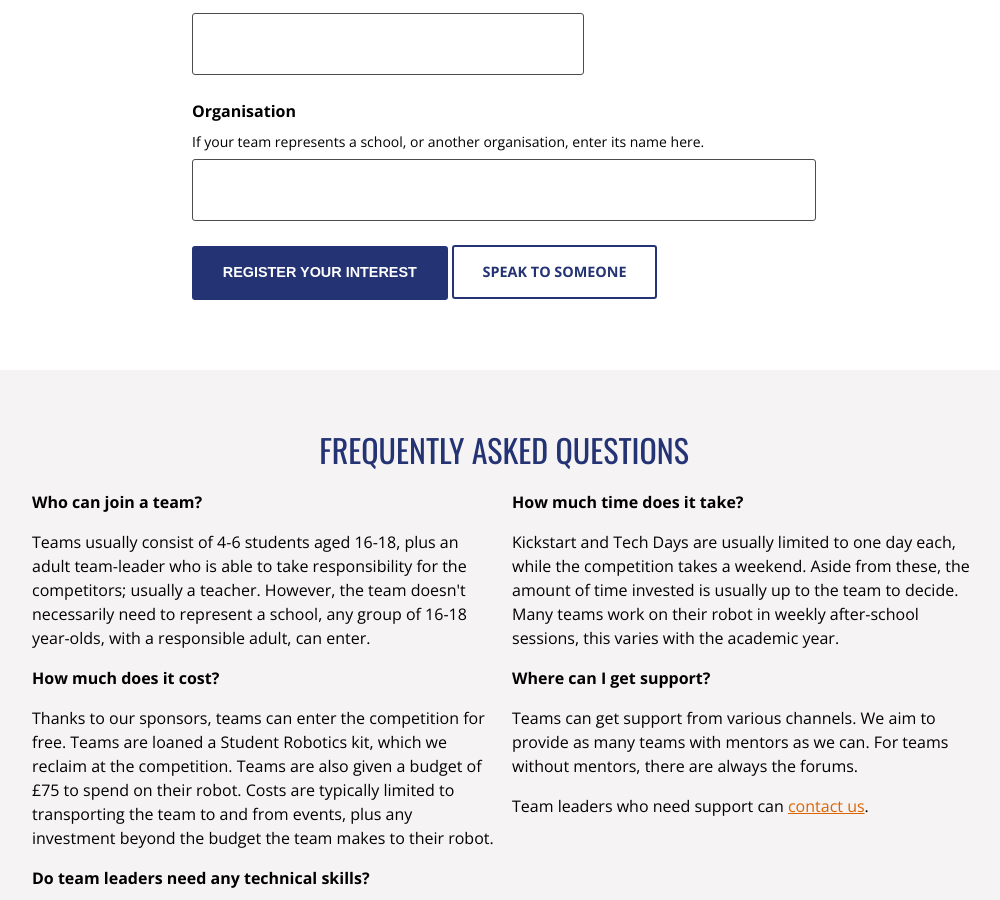
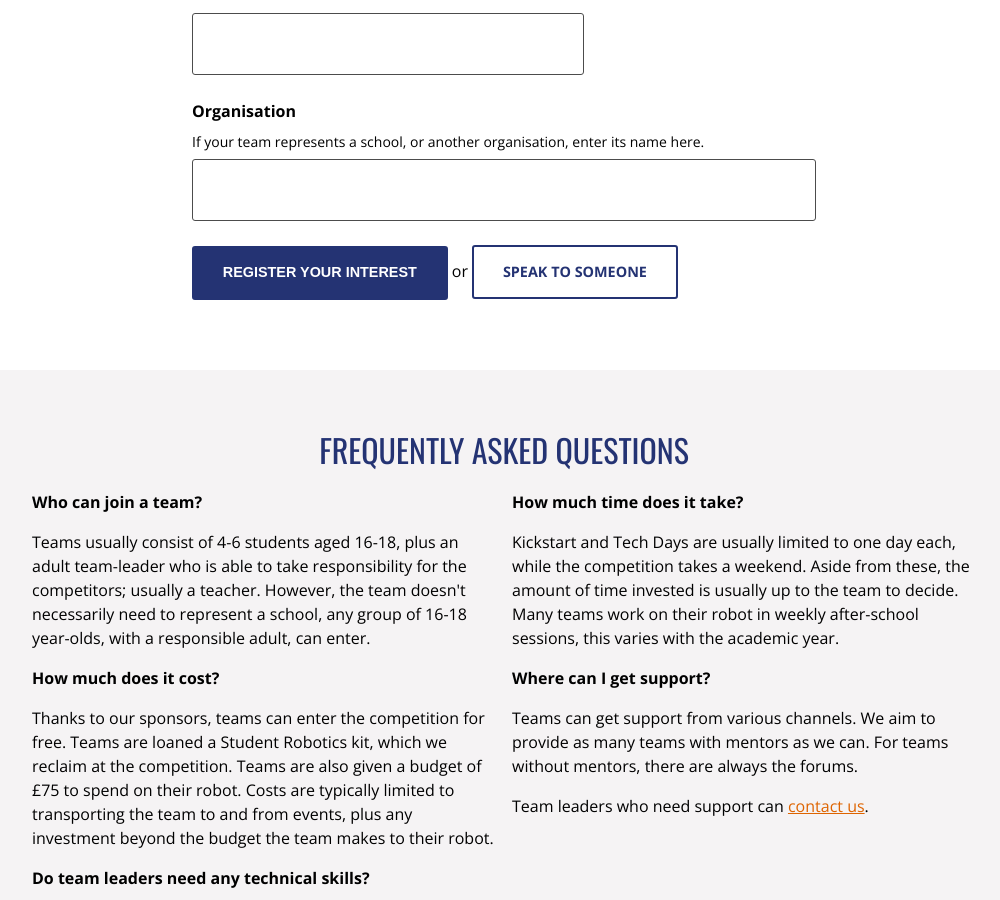
Before and after one commit to srobo/website, a Jekyll site: the page built from compete.html, in a window 1280 px wide and 900 px high, scrolled down 2688 px. Shown: the whole window, without its empty margins (136-1136 px from the left). Built offline with Jekyll 4.4.1, drawn with Linux system fonts in a browser that asks for light colours; nearby versions of some CDN libraries; comment, search, counter and statistics services are not loaded.

Commit message:
Add "or" between CTAs in the team signup form

```diff
--- a/_includes/team-signup.html
+++ b/_includes/team-signup.html
@@ -29,7 +29,8 @@
       </div>
       <div style="position: absolute; left: -5000px;" aria-hidden="true"><input type="text" name="b_1af17c2a3426de258620aae46_dd7d04139d" tabindex="-1" value=""></div>
       <div class="clear">
-        <input class="button button-primary" type="submit" value="Register your interest" name="subscribe" id="mc-embedded-subscribe" class="button">
+        <input class="button button-primary" type="submit" value="Register your interest" name="subscribe" id="mc-embedded-subscribe">
+        <span>or</span>
         <a class="button" href="mailto:{{ site.emails.teams }}" target="_blank">Speak to someone</a>
       </div>
     </div>
```
